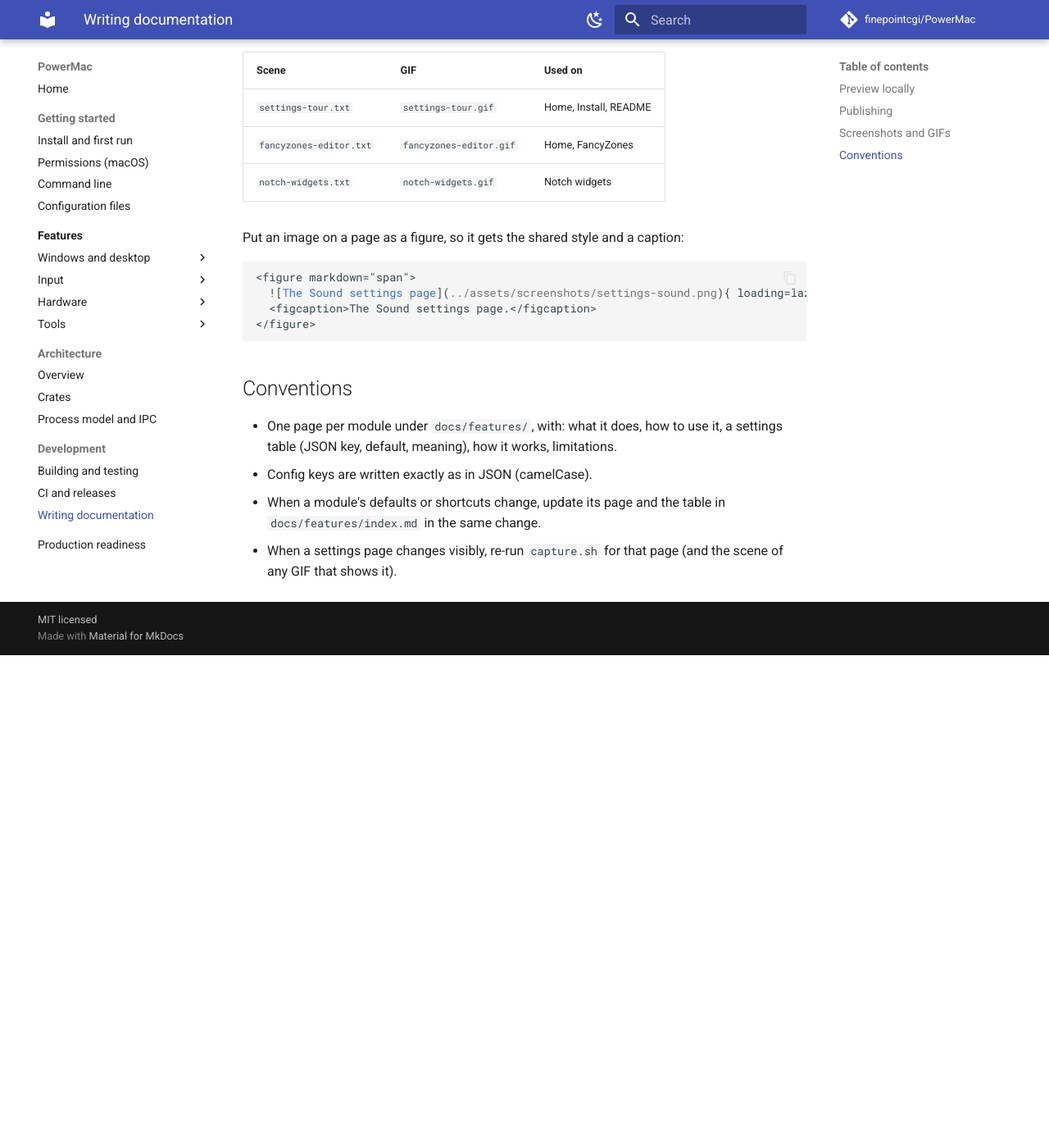
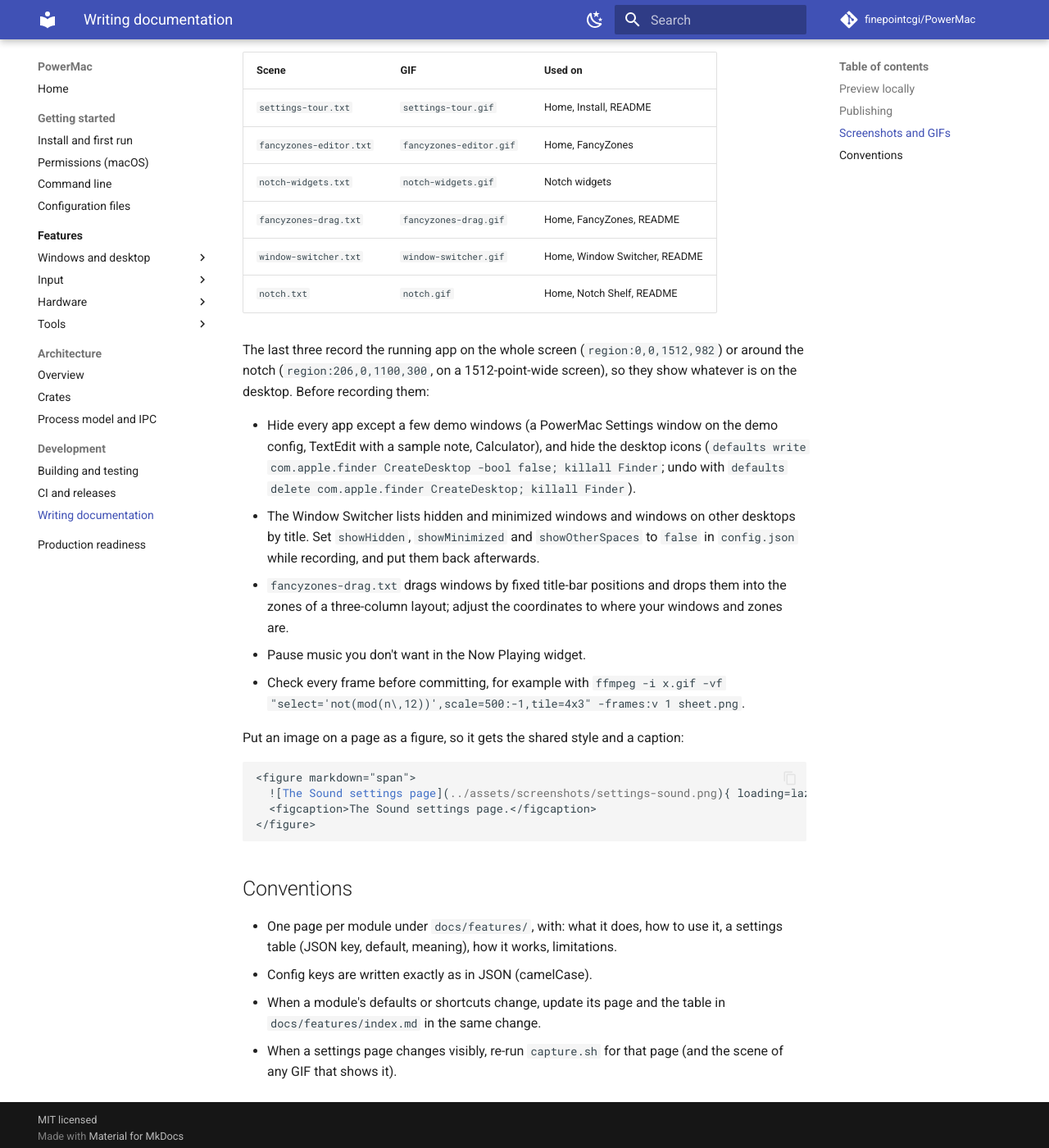
Before and after one commit to finepointcgi/PowerMac, an MkDocs documentation site: the page built from docs/development/docs.md, in a window 1280 px wide and 1400 px high, scrolled down 1367 px. Shown: the whole window at 82% size. Built offline with MkDocs 1.6.1 and Material for MkDocs 9.7.7, drawn with Linux system fonts in a browser that asks for light colours; comment, search, counter and statistics services are not loaded; before the commit the page ends 2166 px from its top, so only the background shows below that.

Commit message:
Docs: GIFs of FancyZones Shift+drag, the Window Switcher and the notch
Recorded on a cleared desktop with demo windows. The pointer script can now
drag and hold modifier keys; the docs guide explains how to stage the
desktop for these full-screen recordings.

```diff
--- a/docs/development/docs.md
+++ b/docs/development/docs.md
@@ -41,6 +41,17 @@
 | `settings-tour.txt` | `settings-tour.gif` | Home, Install, README |
 | `fancyzones-editor.txt` | `fancyzones-editor.gif` | Home, FancyZones |
 | `notch-widgets.txt` | `notch-widgets.gif` | Notch widgets |
+| `fancyzones-drag.txt` | `fancyzones-drag.gif` | Home, FancyZones, README |
+| `window-switcher.txt` | `window-switcher.gif` | Home, Window Switcher, README |
+| `notch.txt` | `notch.gif` | Home, Notch Shelf, README |
+
+The last three record the running app on the whole screen (`region:0,0,1512,982`) or around the notch (`region:206,0,1100,300`, on a 1512-point-wide screen), so they show whatever is on the desktop. Before recording them:
+
+- Hide every app except a few demo windows (a PowerMac Settings window on the demo config, TextEdit with a sample note, Calculator), and hide the desktop icons (`defaults write com.apple.finder CreateDesktop -bool false; killall Finder`; undo with `defaults delete com.apple.finder CreateDesktop; killall Finder`).
+- The Window Switcher lists hidden and minimized windows and windows on other desktops by title. Set `showHidden`, `showMinimized` and `showOtherSpaces` to `false` in `config.json` while recording, and put them back afterwards.
+- `fancyzones-drag.txt` drags windows by fixed title-bar positions and drops them into the zones of a three-column layout; adjust the coordinates to where your windows and zones are.
+- Pause music you don't want in the Now Playing widget.
+- Check every frame before committing, for example with `ffmpeg -i x.gif -vf "select='not(mod(n\,12))',scale=500:-1,tile=4x3" -frames:v 1 sheet.png`.
 
 Put an image on a page as a figure, so it gets the shared style and a caption:
 
```
Also changed, not shown: CHANGELOG.md (+1 -1 lines), README.md (+5 -0 lines), docs/features/fancyzones.md (+5 -0 lines), docs/features/notch-shelf.md (+5 -0 lines), docs/features/window-switcher.md (+5 -0 lines), docs/index.md (+8 -0 lines), docs/assets/gifs/notch.gif (added), docs/assets/gifs/window-switcher.gif (added), 5 other files.
